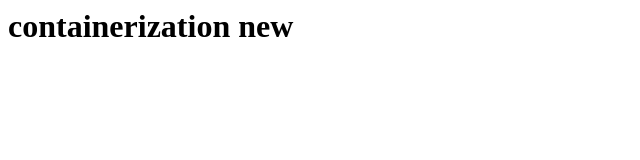
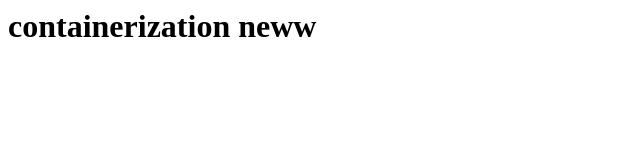
Before and after one commit to ANBUPRIYA-A-D/trainingdocker, a plain HTML site: page index.html in a window 1280 px wide. Shown: the full height of the page, 0-640 px from the left. Drawn offline with Linux system fonts and the light colour scheme.

Commit message:
Update index.html

```diff
--- a/index.html
+++ b/index.html
@@ -1 +1 @@
-<h1>containerization new</h1>
+<h1>containerization neww</h1>
```
